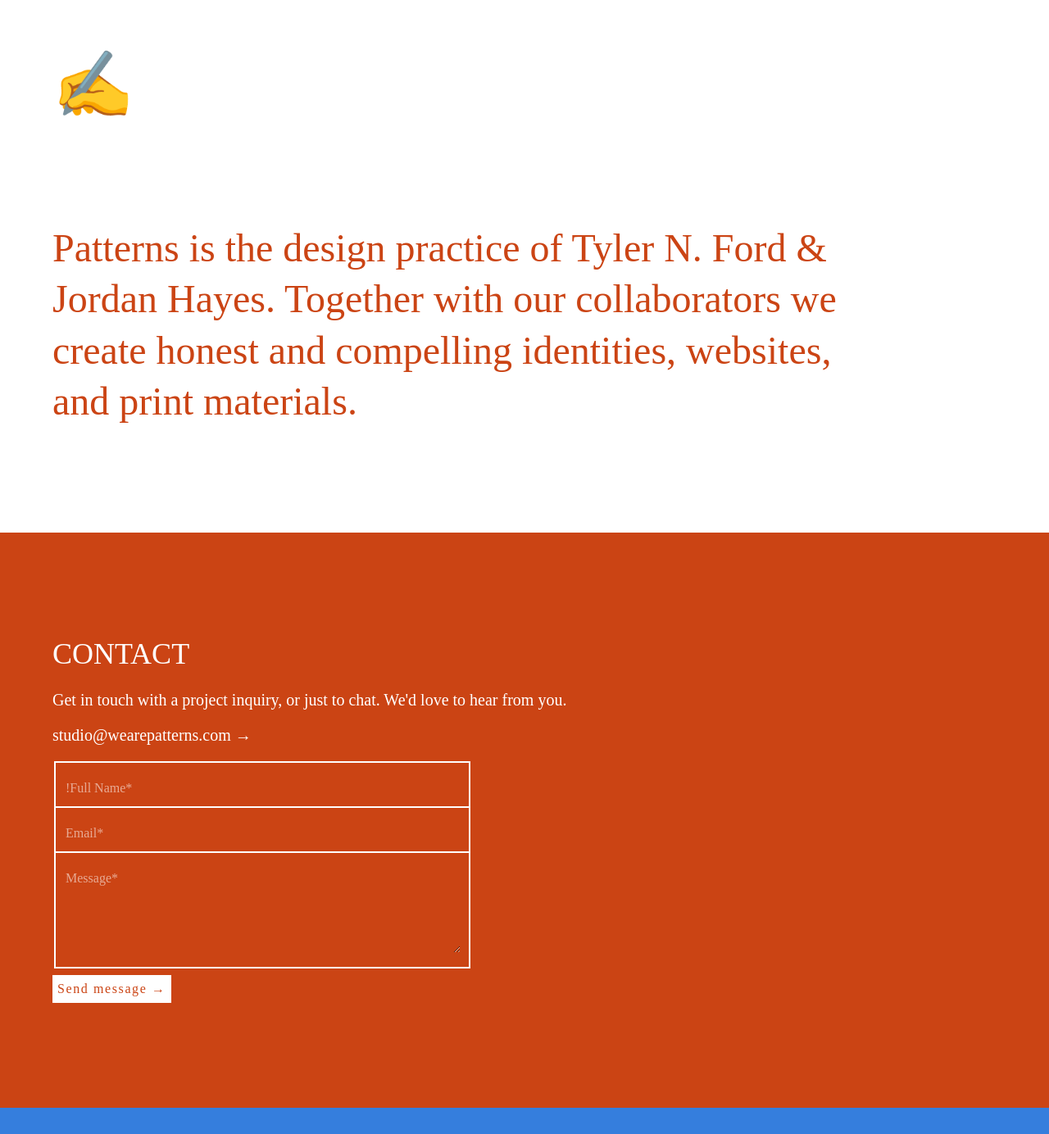
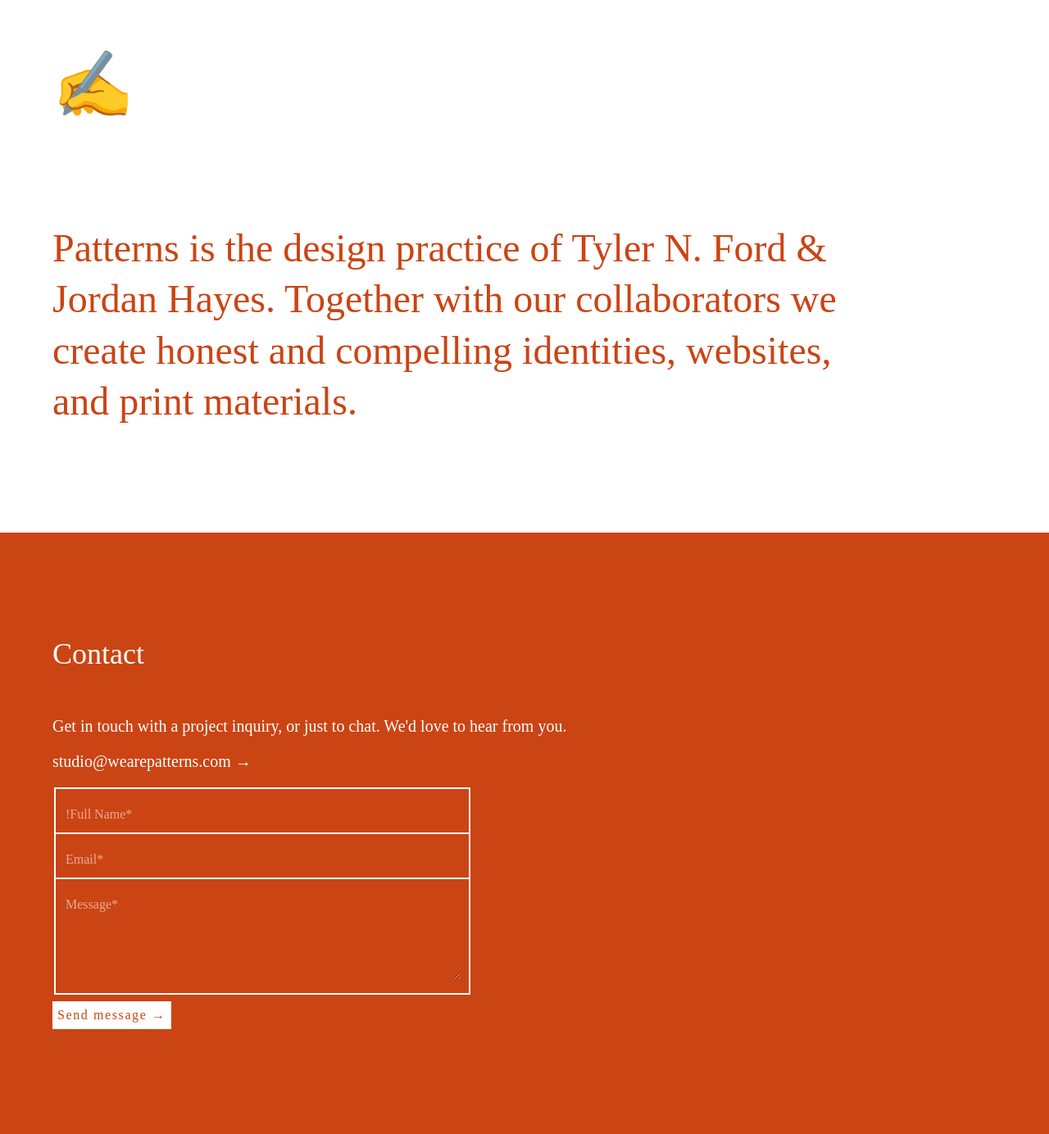
Before and after one commit to wearepatterns/wearepatterns.github.io, a Jekyll site: the page built from index.markdown, in a window 1280 px wide. Shown: the whole page at 82% size. Built offline with Jekyll 4.4.1, drawn with Linux system fonts in a browser that asks for light colours; before the commit the page ends 1352 px from its top, so only the background shows below that.

Commit message:
Update new.html

```diff
--- a/_layouts/new.html
+++ b/_layouts/new.html
@@ -41,7 +41,7 @@
     </header>
     <main class="bg-newred white pb5 pb6-l f4">
         <section class="mh3 mh4-ns mh5-l">
-            <h1 class="pt5 pt6-l mt0 f4 f2-l ttu normal">Contact</h1>
+            <h1 class="pt5 pt6-l pb4 mt0 f4 f2-l normal">Contact</h1>
             <p>Get in touch with a project inquiry, or just to chat. We'd love to hear from you.</p>
             <p><a class="link white" hef="mailto:studio@wearepatterns.com">studio@wearepatterns.com</a> &#8594;</p>
 
```
